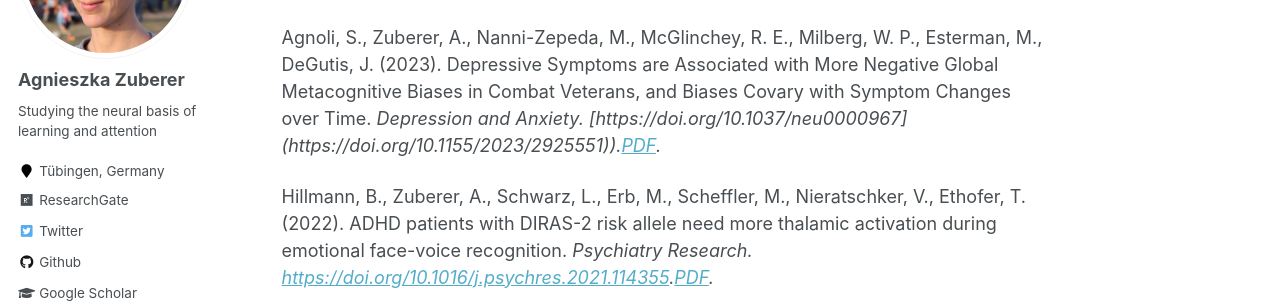
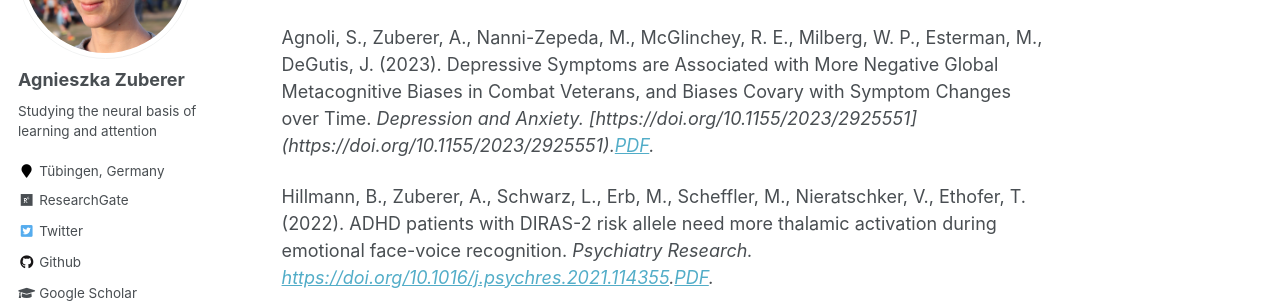
Before and after one commit to azuberer/azuberer.github.io, a Jekyll site: the page built from _pages/publications.md, in a window 1280 px wide and 900 px high, scrolled down 587 px. Shown: the part 152-455 px from the top of the window. Built offline with Jekyll 4.4.1, drawn with Linux system fonts in a browser that asks for light colours; some web fonts are replaced; part of the change alters nothing that is shown.

Commit message:
Update publications.md

```diff
--- a/_pages/publications.md
+++ b/_pages/publications.md
@@ -22,8 +22,8 @@ Babb, J. A., Zuberer, A., Heinrichs, S., Rumbika, K. K., Alfiler, L., Lakis, G.
 (https://doi.org/10.1016/j.brainresbull.2023.04.001).[PDF](http://azuberer.github.io/files/BabbDisturbances2023.pdf).
 
 
-Agnoli, S., Zuberer, A., Nanni-Zepeda, M., McGlinchey, R. E., Milberg, W. P., Esterman, M., DeGutis, J. (2023). Depressive Symptoms are Associated with More Negative Global Metacognitive Biases in Combat Veterans, and Biases Covary with Symptom Changes over Time. <i>Depression and Anxiety.<i> [https://doi.org/10.1037/neu0000967]
-(https://doi.org/10.1155/2023/2925551)).[PDF](http://azuberer.github.io/files/AgnoliDepressive2023.pdf).
+Agnoli, S., Zuberer, A., Nanni-Zepeda, M., McGlinchey, R. E., Milberg, W. P., Esterman, M., DeGutis, J. (2023). Depressive Symptoms are Associated with More Negative Global Metacognitive Biases in Combat Veterans, and Biases Covary with Symptom Changes over Time. <i>Depression and Anxiety.<i> [https://doi.org/10.1155/2023/2925551]
+(https://doi.org/10.1155/2023/2925551).[PDF](http://azuberer.github.io/files/AgnoliDepressive2023.pdf).
 
 
 Hillmann, B., Zuberer, A., Schwarz, L., Erb, M., Scheffler, M., Nieratschker, V., Ethofer, T. (2022). ADHD patients with DIRAS-2 risk allele need more thalamic activation during emotional face-voice recognition. <i>Psychiatry Research.<i> [https://doi.org/10.1016/j.psychres.2021.114355](https://doi.org/10.1016/j.psychres.2021.114355).[PDF](http://azuberer.github.io/files/Hillmann2022ADHD.pdf).
```
